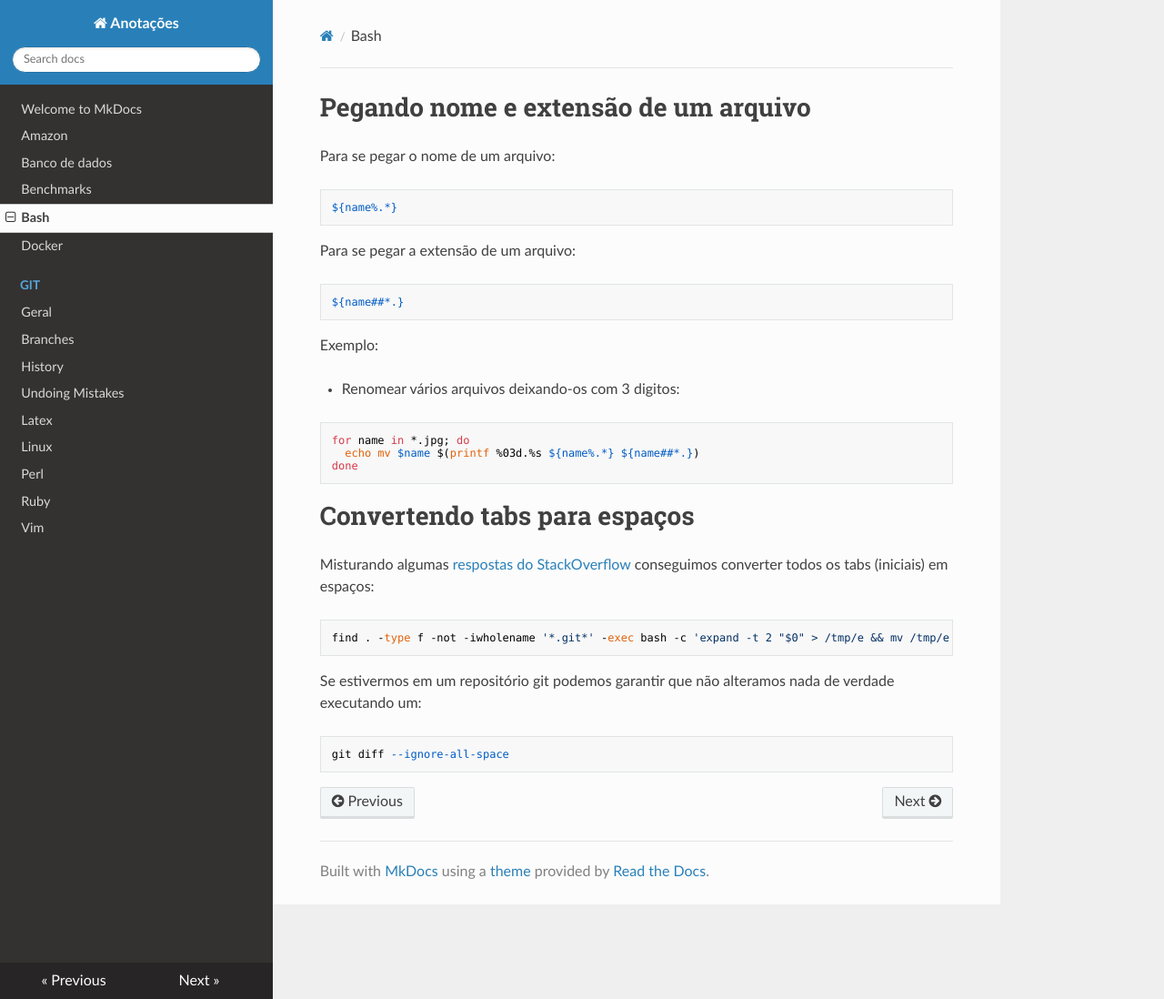
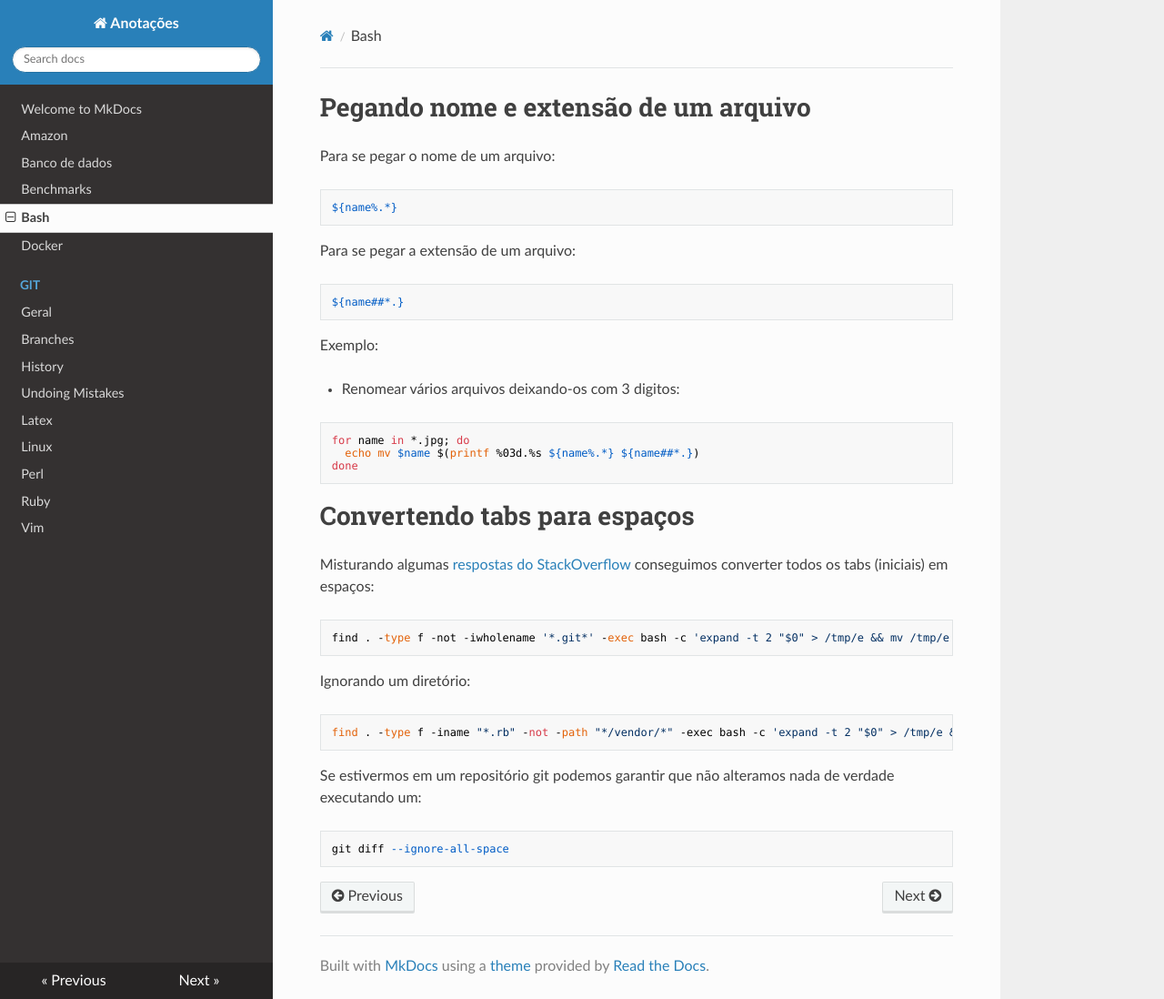
Before and after one commit to hposca/useful_notes, an MkDocs documentation site: the page built from docs/bash.md, in a window 1280 px wide and 1098 px high. Shown: the whole window at 91% size. Built offline with MkDocs 1.6.1, drawn with Linux system fonts in a browser that asks for light colours; nearby versions of some CDN libraries; old or Windows-style settings are respelled for this version of MkDocs.

Commit message:
Adicionando como se ignorar um diretório na hora de se converter tabs em espaços

```diff
--- a/docs/bash.md
+++ b/docs/bash.md
@@ -28,6 +28,10 @@ Misturando algumas [respostas do StackOverflow](http://stackoverflow.com/questio
 
     find . -type f -not -iwholename '*.git*' -exec bash -c 'expand -t 2 "$0" > /tmp/e && mv /tmp/e "$0"' {} \;
 
+Ignorando um diretório:
+
+    find . -type f -iname "*.rb" -not -path "*/vendor/*" -exec bash -c 'expand -t 2 "$0" > /tmp/e && mv /tmp/e "$0"' {} \;
+
 Se estivermos em um repositório git podemos garantir que não alteramos nada de
 verdade executando um:
 
```
